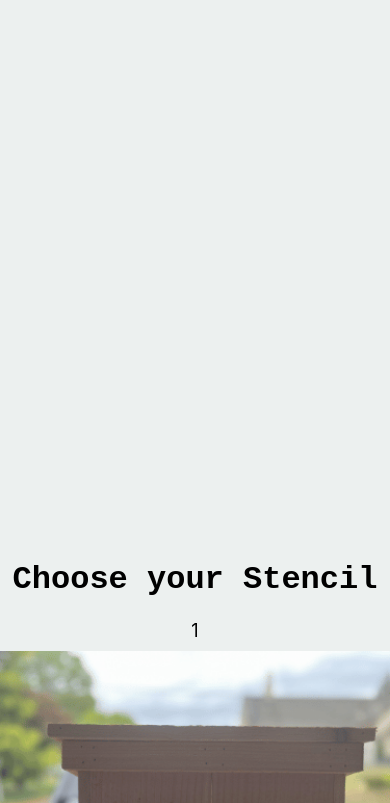
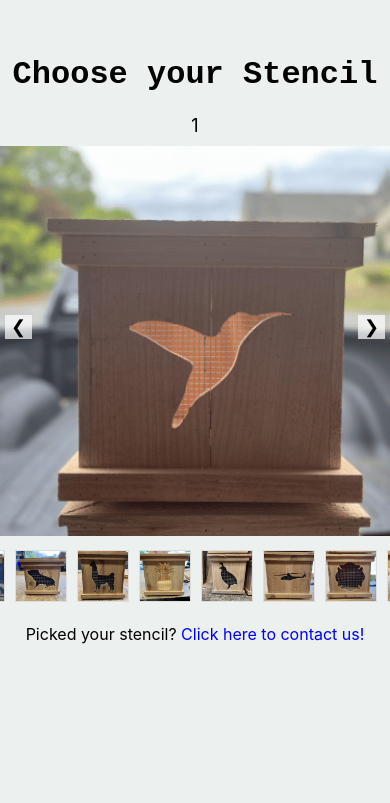
Before and after one commit to Shelcisco/Chucks-Planter-Boxes-, a React (Create React App) app: page /home in a window 390 px wide. Shown: the part 2683-3486 px from the top of the page. Built offline with nearby package versions, Linux system fonts and the light colour scheme.

Commit message:
mediat test

```diff
--- a/src/index.css
+++ b/src/index.css
@@ -616,8 +616,8 @@ form .form-input {
 
 
   .order {
-    padding-top: 5px;
-    padding-bottom: 600px;
+    padding-top: 10px;
+    padding-bottom: 70px;
 }
 
 
@@ -628,8 +628,8 @@ form .form-input {
     }
 
   .Announce {
-    padding-top: 20px;
-    padding-bottom: 60px;
+    padding-top: 40px;
+    padding-bottom: 40px;
   }
 
   .C1 {
```
